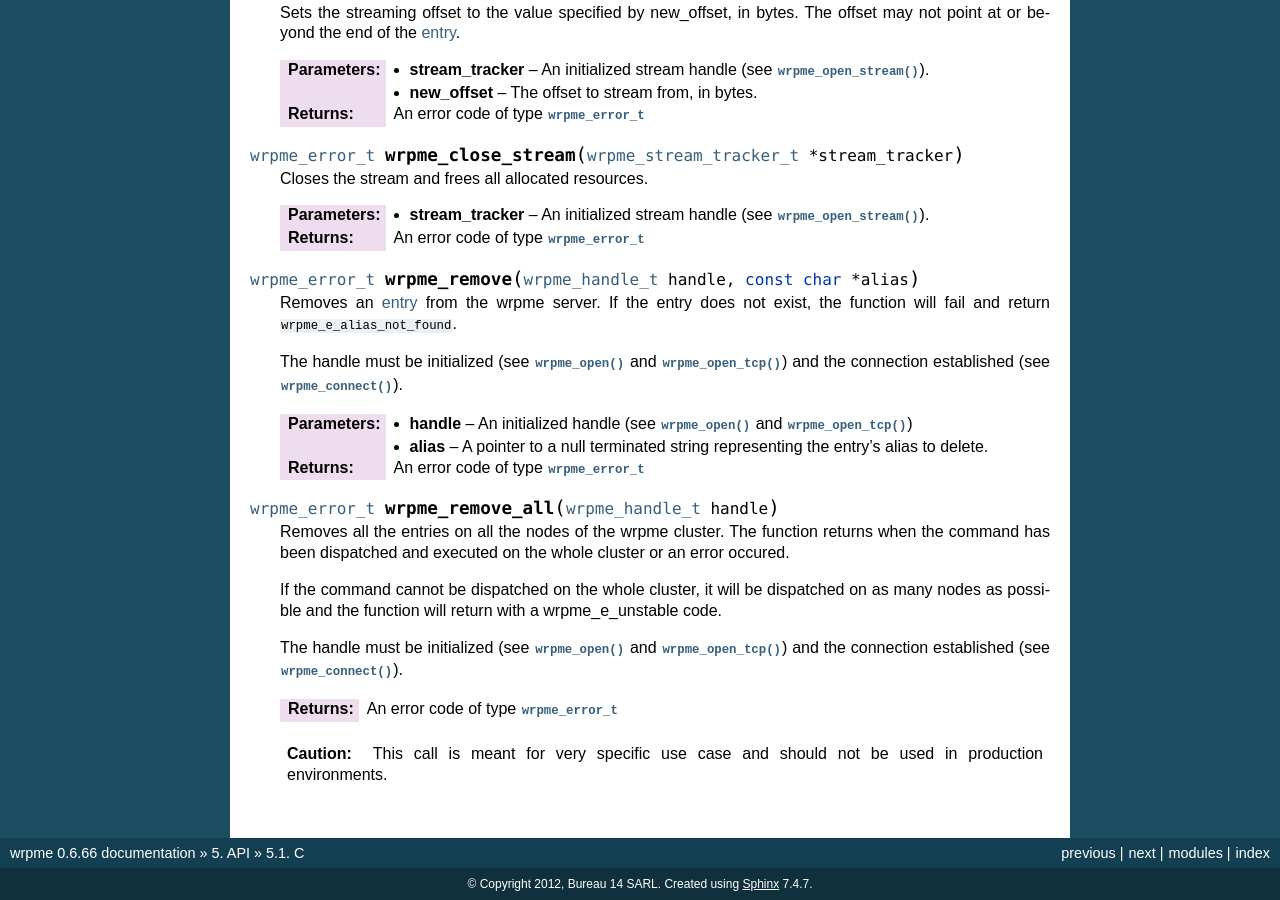
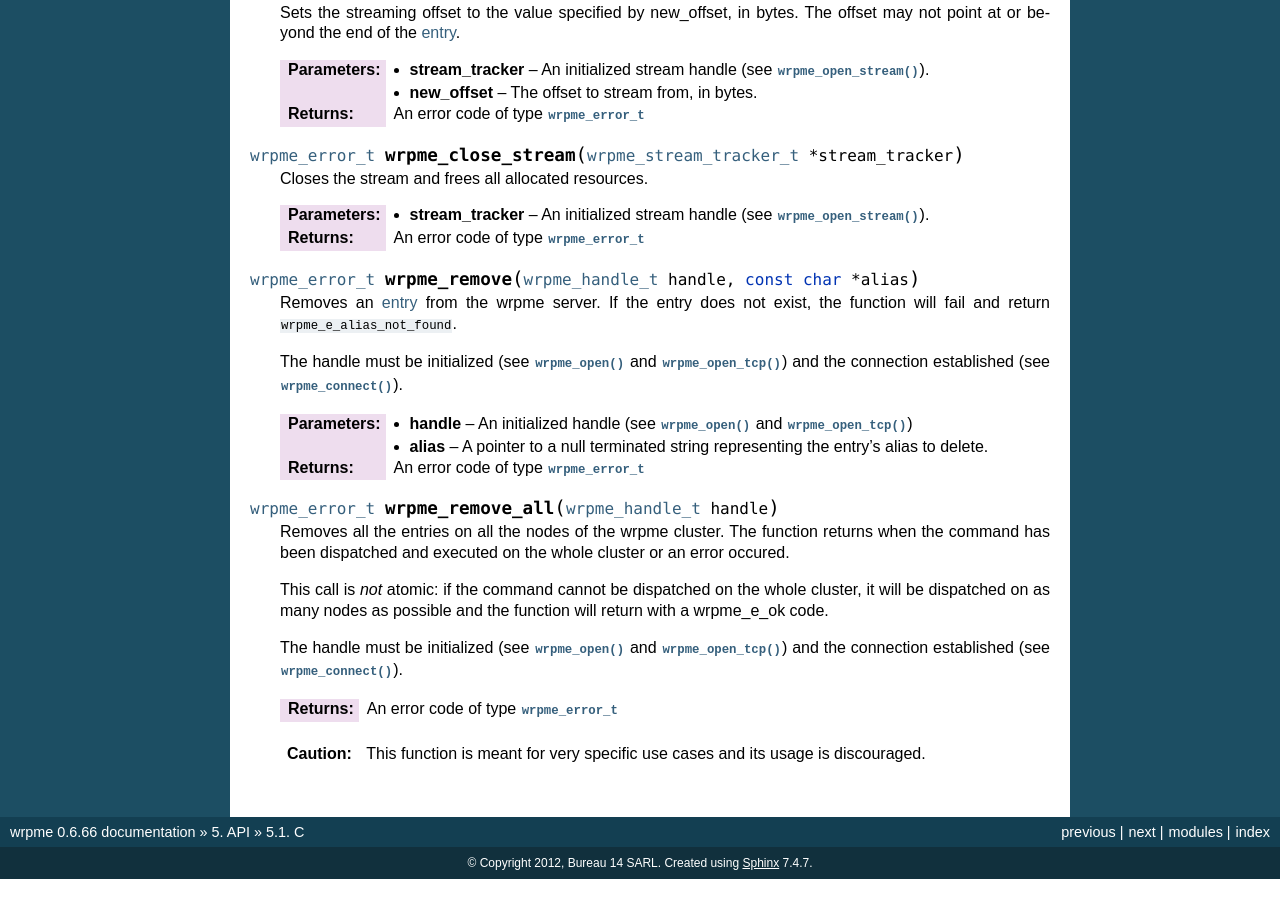
Before and after one commit to iltommi/qdb-documentation, a Sphinx documentation site: the page built from source/api/c.rst, in a window 1280 px wide and 900 px high, scrolled down 9961 px. Built offline with Sphinx 7.4.7, drawn with Linux system fonts in a browser that asks for light colours; formulas are drawn with MathJax 3; after the commit the page ends 10840 px from its top, so only the background shows below that.

Commit message:
Case 277

```diff
--- a/source/api/c.rst
+++ b/source/api/c.rst
@@ -506,10 +506,10 @@ Reference
 
     Removes all the entries on all the nodes of the wrpme cluster. The function returns when the command has been dispatched and executed on the whole cluster or an error occured.
 
-    If the command cannot be dispatched on the whole cluster, it will be dispatched on as many nodes as possible and the function will return with a wrpme_e_unstable code.
+    This call is *not* atomic: if the command cannot be dispatched on the whole cluster, it will be dispatched on as many nodes as possible and the function will return with a wrpme_e_ok code.
 
     The handle must be initialized (see :c:func:`wrpme_open` and :c:func:`wrpme_open_tcp`) and the connection established (see :c:func:`wrpme_connect`).
 
     :return: An error code of type :c:type:`wrpme_error_t`
 
-    .. caution:: This call is meant for very specific use case and should not be used in production environments.
+    .. caution:: This function is meant for very specific use cases and its usage is discouraged.
--- a/source/reference/wrpme_shell.rst
+++ b/source/reference/wrpme_shell.rst
@@ -284,12 +284,12 @@ A command generally requires one or several arguments. Each argument is separate
 .. _wrpmesh_removeall:
 .. option:: remove_all
 
-    Removes all entries from the server.
+    Removes all entries from the server. This command is not atomic.
 
     :return: Nothing if successful, an error message otherwise
 
     .. caution::
-        All entries will be deleted and will not be recoverable. If the hive is unstable, the command may not be executed by all nodes.
+        All entries will be deleted and will not be recoverable. If the hive is unstable, the command may not be executed by all nodes. The command will nevertheless return success.
 
 .. _wrpmesh_exit:
 .. option:: exit
```
